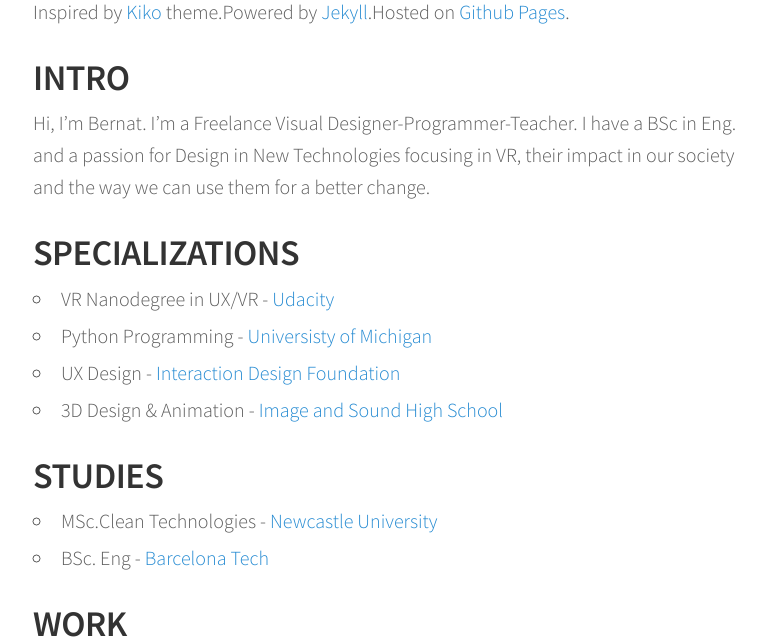
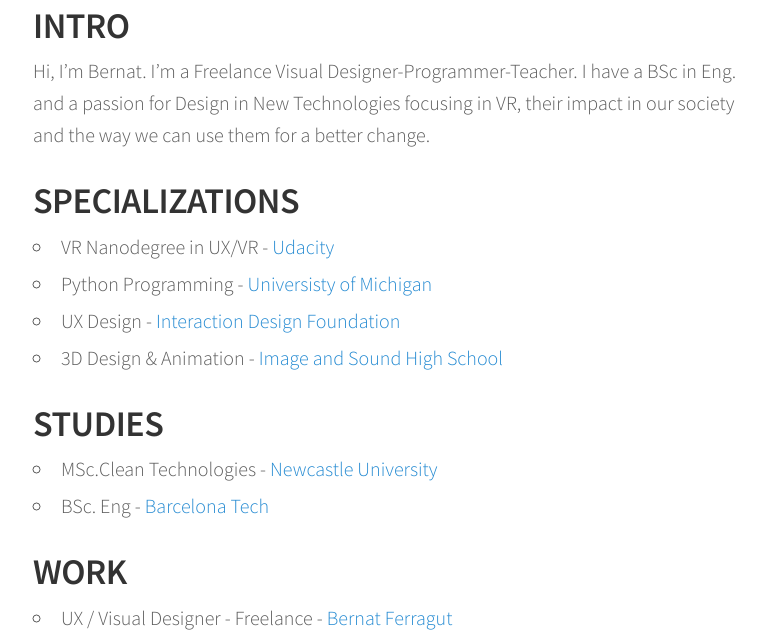
Before and after one commit to bernatferragut/FutureWeb-blog, a Jekyll site: the page built from about.md, in a window 1280 px wide and 900 px high, scrolled down 333 px, cut to the strip 261-900 px from the top of the window. Shown: the whole strip, without its empty margins (247-1013 px from the left). Built offline with Jekyll 4.4.1, drawn with Linux system fonts in a browser that asks for light colours; nearby versions of some CDN libraries; some of the changed text lies outside the part shown.

Commit message:
Update about.md
movement of kiko down south

```diff
--- a/about.md
+++ b/about.md
@@ -6,8 +6,6 @@
 >A brief description of Bernat Ferragut
 
 ![bernatferragut200](https://cloud.githubusercontent.com/assets/17754060/20561006/910a3a16-b152-11e6-9219-fb614ee86870.png)
-
-Inspired by [Kiko](http://github.com/gfjaru/Kiko) theme.Powered by [Jekyll](http://jekyllrb.com).Hosted on [Github Pages](https://pages.github.com).
 
 ## INTRO
 
@@ -78,3 +76,5 @@
 
 * Contact by mail: [Bernat Ferragut] (mailto: elbernat@gmail.com)
 * Follow any of the contacts down the page - Nice to meet you!
+
+Inspired by [Kiko](http://github.com/gfjaru/Kiko) theme.Powered by [Jekyll](http://jekyllrb.com).Hosted on [Github Pages](https://pages.github.com).
```
